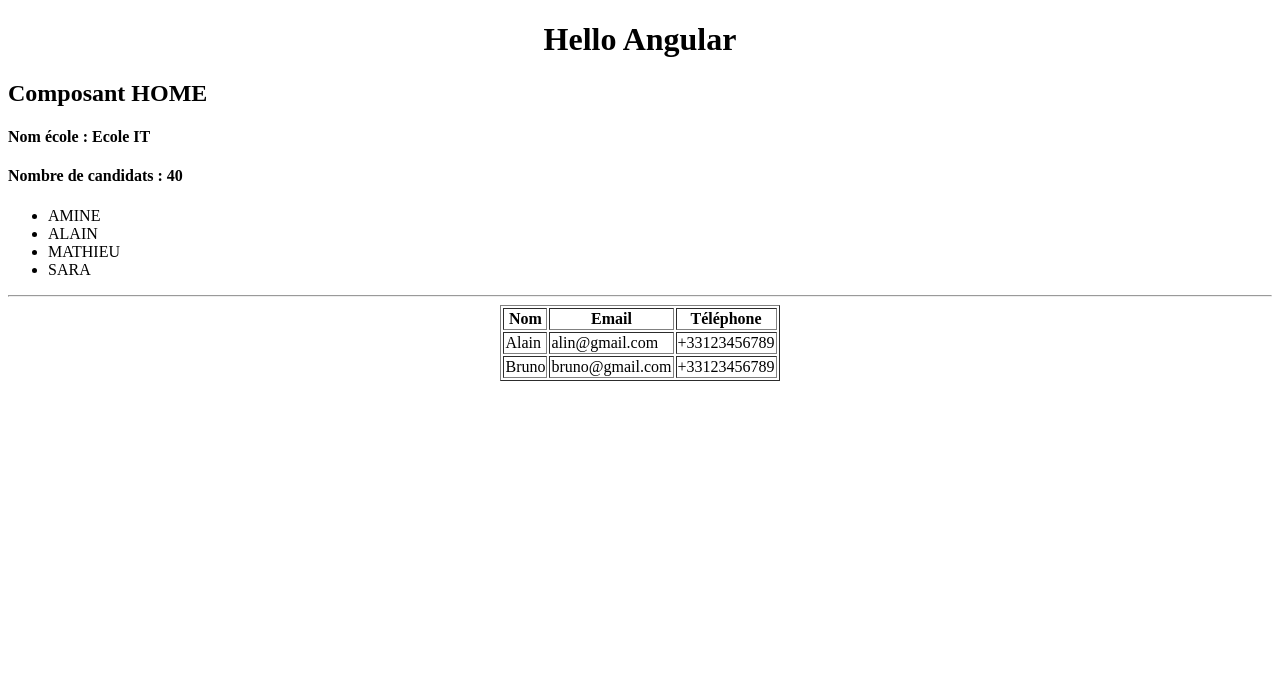
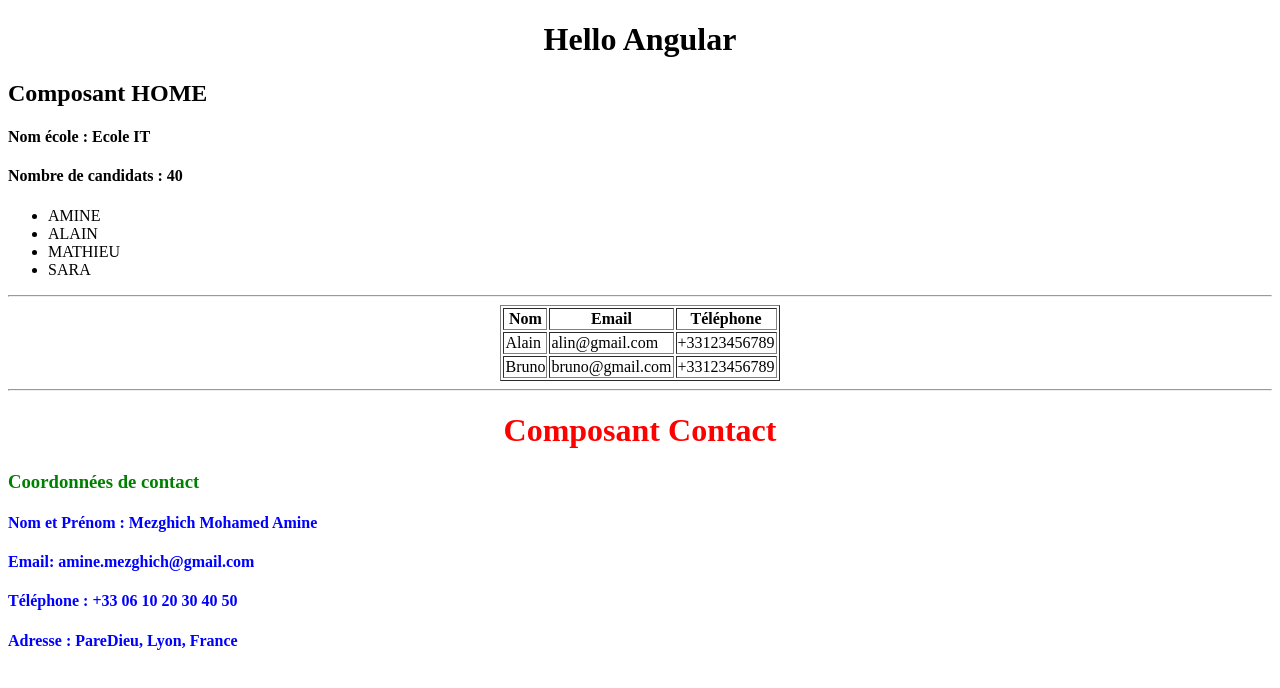
Before and after one commit to MezghichGit/angular_project, an Angular app: page / in a window 1280 px wide. Shown: the top 688 px of the page. Built offline with nearby package versions, Linux system fonts and the light colour scheme.

Commit message:
correction exo contact

```diff
--- a/src/app/app.component.html
+++ b/src/app/app.component.html
@@ -1,2 +1,4 @@
 <h1 align="center">Hello Angular</h1>
 <app-home></app-home>
+<hr/>
+<app-contact></app-contact>
--- a/src/app/app.module.ts
+++ b/src/app/app.module.ts
@@ -4,11 +4,13 @@ import { BrowserModule } from '@angular/platform-browser';
 import { AppRoutingModule } from './app-routing.module';
 import { AppComponent } from './app.component';
 import { HomeComponent } from './home/home.component';
+import { ContactComponent } from './contact/contact.component';
 
 @NgModule({
   declarations: [
     AppComponent,
-    HomeComponent
+    HomeComponent,
+    ContactComponent
   ],
   imports: [
     BrowserModule,
--- /dev/null
+++ b/src/app/contact/contact.component.css
@@ -0,0 +1,11 @@
+h1{
+  color:red
+}
+
+h3{
+  color:green
+}
+
+h4{
+  color:blue
+}
--- /dev/null
+++ b/src/app/contact/contact.component.html
@@ -0,0 +1,7 @@
+<h1 align="center">Composant Contact</h1>
+<h3>Coordonnées de contact</h3>
+
+<h4>Nom et Prénom : {{nom}} {{prenom}}</h4>
+<h4>Email:  {{email}}</h4>
+<h4>Téléphone :  {{telephone}}</h4>
+<h4>Adresse : {{adresse}}</h4>
--- /dev/null
+++ b/src/app/contact/contact.component.ts
@@ -0,0 +1,16 @@
+import { Component } from '@angular/core';
+
+@Component({
+  selector: 'app-contact',
+  templateUrl: './contact.component.html',
+  styleUrls: ['./contact.component.css']
+})
+export class ContactComponent {
+
+  nom:string = "Mezghich";
+  prenom : string = "Mohamed Amine";
+  email : string = "amine.mezghich@gmail.com";
+  telephone : string = "+33 06 10 20 30 40 50";
+  adresse : string = "PareDieu, Lyon, France";
+
+}
```
Also changed, not shown: 1 other file (tests, documents, lock files or other folders).
